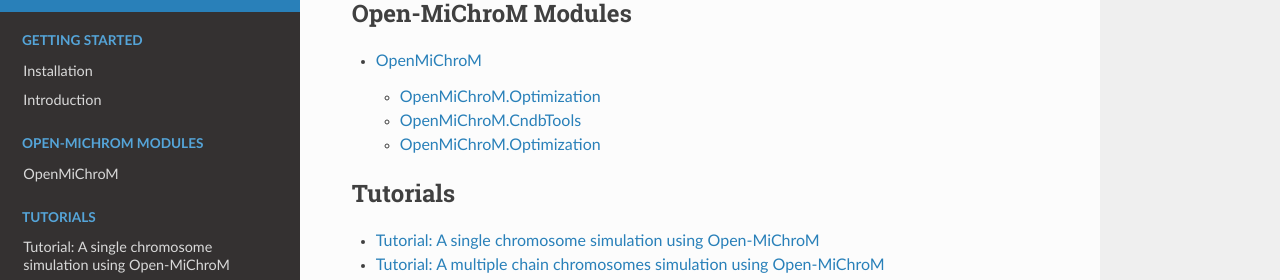
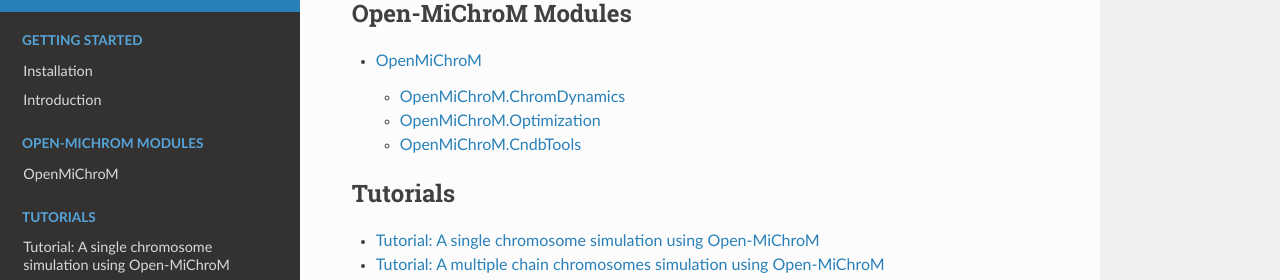
Before and after one commit to junioreif/OpenMiChroM, a Sphinx documentation site: the page built from docs/source/index.rst, in a window 1280 px wide and 1094 px high. Shown: the part 327-607 px from the top of the window. Built offline with Sphinx 7.4.7 and the Read the Docs theme 2.0.0, drawn with Linux system fonts in a browser that asks for light colours; some of the changed lines change nothing that is shown.

Commit message:
Update OpenMiChroM.rst

```diff
--- a/docs/source/OpenMiChroM.rst
+++ b/docs/source/OpenMiChroM.rst
@@ -1,6 +1,13 @@
 OpenMiChroM
 ===================
 
+OpenMiChroM.ChromDynamics
+-------------------------------
+
+.. automodule:: OpenMiChroM.ChromDynamics
+   :members:
+   :undoc-members:
+   :show-inheritance:
 
 OpenMiChroM.Optimization
 -------------------------------
@@ -17,12 +24,3 @@ OpenMiChroM.CndbTools
    :members:
    :undoc-members:
    :show-inheritance:
-
-
-OpenMiChroM.Optimization
--------------------------------
-
-.. automodule:: OpenMiChroM.Optimization
-   :members:
-   :undoc-members:
-   :show-inheritance:
```
